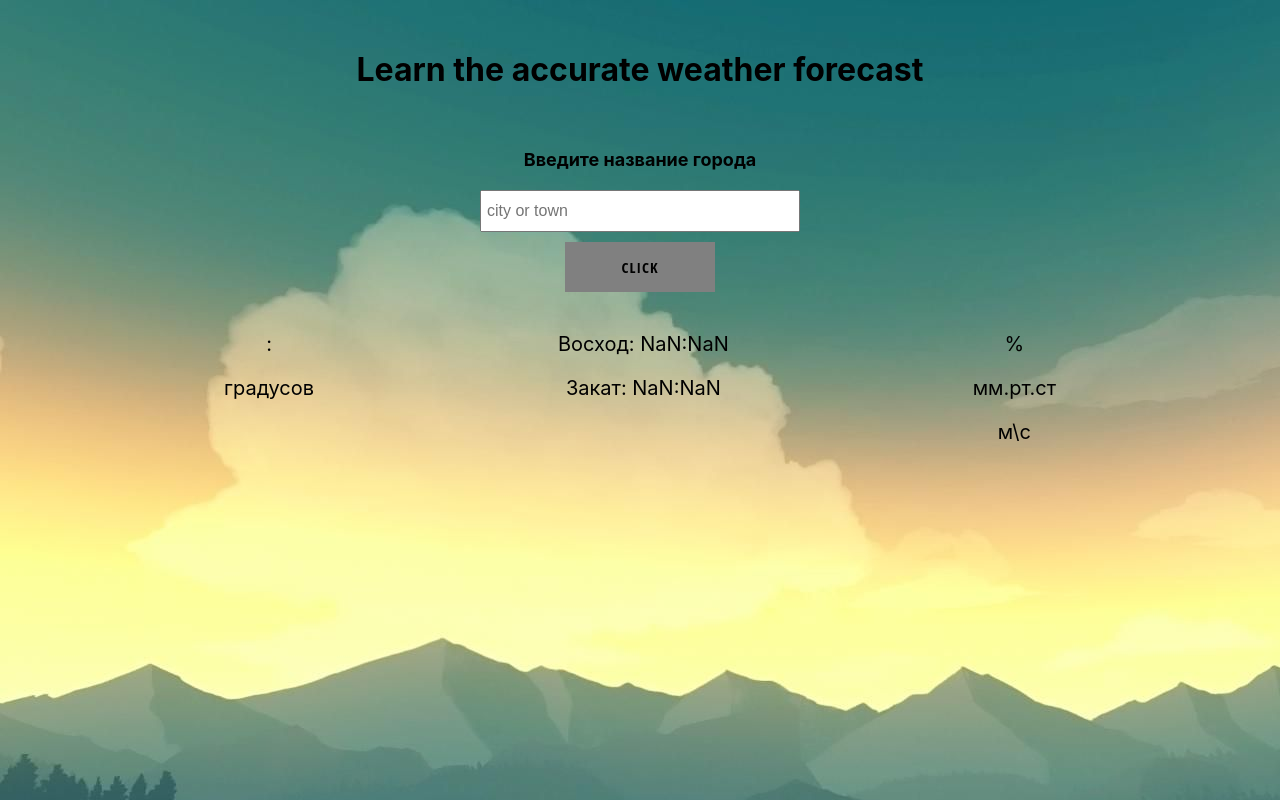
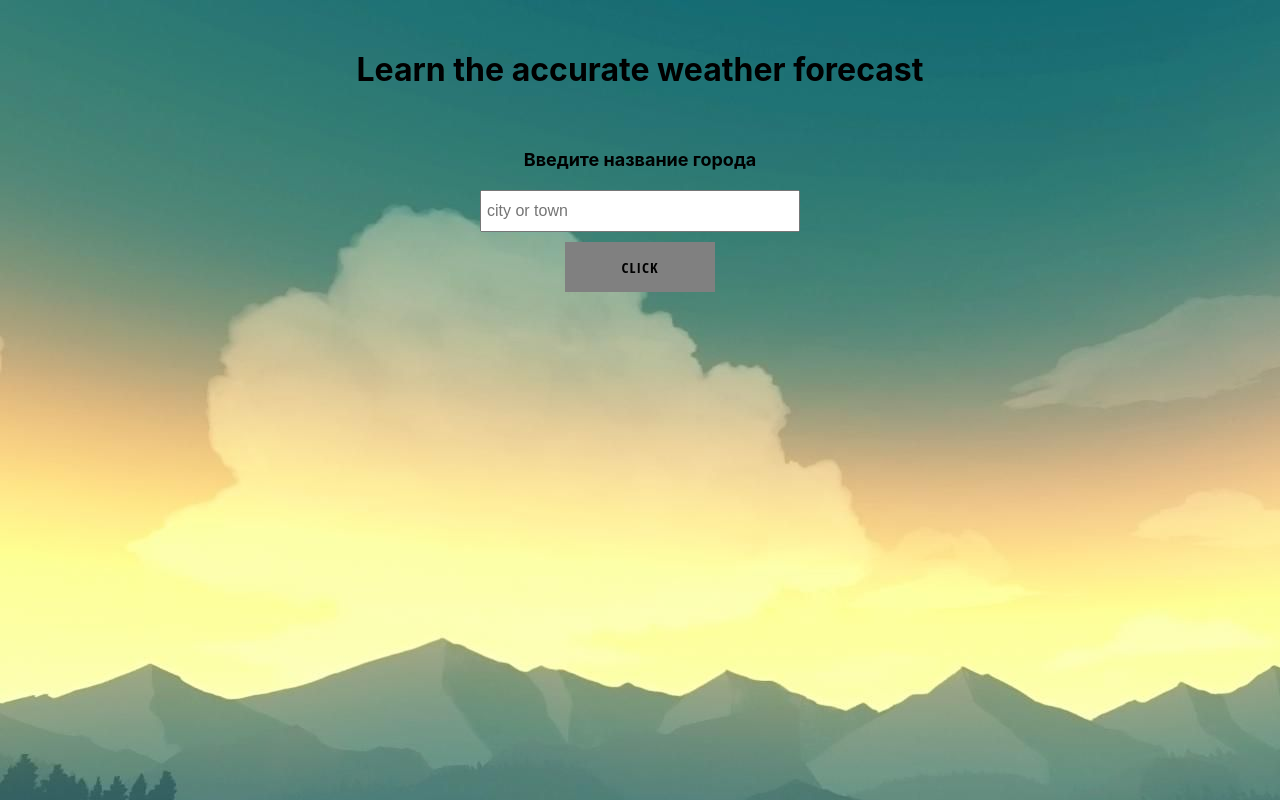
Before and after one commit to jumperM4/weather-app, a React (Create React App) app: page / in a window 1280 px wide. Built offline with nearby package versions, Linux system fonts and the light colour scheme.

Commit message:
weatherData context logiс

```diff
--- a/src/components/form-input/form-input.jsx
+++ b/src/components/form-input/form-input.jsx
@@ -5,26 +5,17 @@ import { weatherDataContext } from "../../context/weatherData.context";
 import "./form-input.styles.scss";
 
 const FormInput = () => {
-  const baseURL = `https://api.openweathermap.org/data/2.5/weather`;
-  const APIkey = `6e953700d3384e35d16e642789c645b6`;
-  const { makingAPIcall } = useContext(weatherDataContext);
+  const { makingAPIcall, params, baseURL } = useContext(weatherDataContext);
 
   const [inputValue, setInputValue] = useState({});
   const { location } = inputValue;
+
+  const url = baseURL + `?q=${location}&` + params.toString();
 
   const handleChange = (event) => {
     const { name, value } = event.target;
     setInputValue({ ...inputValue, [name]: value });
   };
-
-  const paramsString = {
-    q: location,
-    appid: APIkey,
-    units: "metric",
-    lang: "en",
-  };
-  const params = new URLSearchParams(paramsString);
-  const url = baseURL + "?" + params.toString();
 
   return (
     <div className="input-container">
--- a/src/components/form-input/form-input.styles.scss
+++ b/src/components/form-input/form-input.styles.scss
@@ -2,6 +2,7 @@
   display: flex;
   flex-direction: column;
   align-items: center;
+  margin-bottom: 20px;
 
   .input_heading {
     text-align: center;
--- a/src/components/weather-info.component/weather-info.component.jsx
+++ b/src/components/weather-info.component/weather-info.component.jsx
@@ -6,6 +6,10 @@ import { weatherDataContext } from "../../context/weatherData.context";
 
 const WeatherInfo = () => {
   const { weather } = useContext(weatherDataContext);
+
+  const isEmpty = !Object.keys(weather).length;
+  console.log(weather);
+  console.log(isEmpty);
 
   const {
     humidity,
@@ -43,24 +47,30 @@ const WeatherInfo = () => {
   };
 
   return (
+    <>
+      {isEmpty ? (
+        <></>
+      ) : (
         <div className="weather-container">
           <div className="city-temperature-container">
-        <div className="cityname">{name}: </div>
-        <div className="city-temperature">{temperature} градусов</div>
+            <div className="cityname">{name} </div>
+            <div className="city-temperature">{temperature} degrees</div>
             <div className="weather-description">{weatherDescription}</div>
           </div>
 
           <div className="sunrise-sunset-container">
-        <div className="sunrise">Восход: {getSunriseTime(sunrise)}</div>
-        <div className="sunset">Закат: {getSunsetTime(sunset)}</div>
+            <div className="sunrise">Sunrise at: {getSunriseTime(sunrise)}</div>
+            <div className="sunset">Sunset at: {getSunsetTime(sunset)}</div>
           </div>
 
           <div className="humidity-pressure-windspeed-container">
-        <div className="humidity">{humidity}%</div>
-        <div className="pressure">{pressure} мм.рт.ст</div>
-        <div className="wind-speed">{windSpeed} м\с</div>
+            <div className="humidity">Humidity: {humidity}%</div>
+            <div className="pressure">Atmospheric pressure: {pressure} hPa</div>
+            <div className="wind-speed">Wind speed: {windSpeed} meter\sec</div>
           </div>
         </div>
+      )}
+    </>
   );
 };
 
--- a/src/components/weather-info.component/weather-info.component.styles.scss
+++ b/src/components/weather-info.component/weather-info.component.styles.scss
@@ -1,3 +1,9 @@
+.no-data-container {
+  font-size: 25px;
+  position: relative;
+  margin: 0px auto;
+}
+
 .weather-container {
   display: flex;
   flex-direction: row;
@@ -18,7 +24,9 @@
 
   .cityname,
   .sunrise,
-  .humidity, .city-temperature, .pressure {
+  .humidity,
+  .city-temperature,
+  .pressure {
     margin-bottom: 20px;
   }
 }
--- a/src/context/weatherData.context.jsx
+++ b/src/context/weatherData.context.jsx
@@ -1,14 +1,20 @@
 import { createContext, useState } from "react";
 
-export const weatherDataContext = createContext({
-  makingAPIcall: () => {},
-  isWeatherData: false,
-});
+export const weatherDataContext = createContext({});
 
 export const WeatherDataProvider = ({ children }) => {
   const [weather, setWeather] = useState({});
 
-  // const geoUrl = `https://api.openweathermap.org/data/2.5/weather?q=London&appid=6e953700d3384e35d16e642789c645b6&units=metric&lang=ru`;
+  const baseURL = `https://api.openweathermap.org/data/2.5/weather`;
+  const APIkey = `6e953700d3384e35d16e642789c645b6`;
+
+  const paramsString = {
+    appid: APIkey,
+    units: "metric",
+    lang: "en",
+  };
+
+  const params = new URLSearchParams(paramsString);
 
   const makingAPIcall = async (url) => {
     try {
@@ -42,8 +48,9 @@ export const WeatherDataProvider = ({ children }) => {
   const value = {
     weather,
     makingAPIcall,
+    baseURL,
+    params,
   };
-  console.log(weather);
 
   return (
     <weatherDataContext.Provider value={value}>
```
Lines whose indentation alone changed are shown as unchanged.
